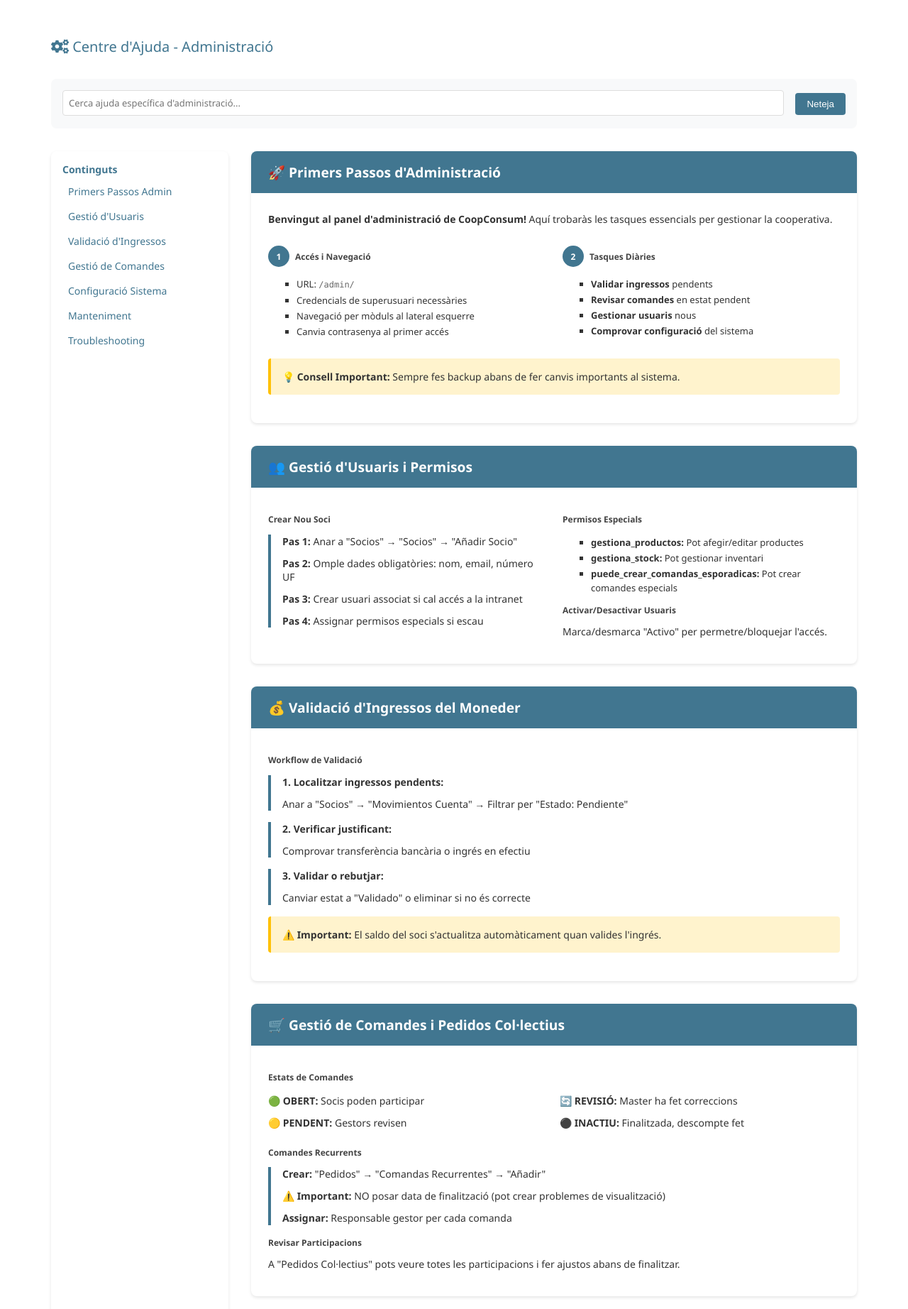
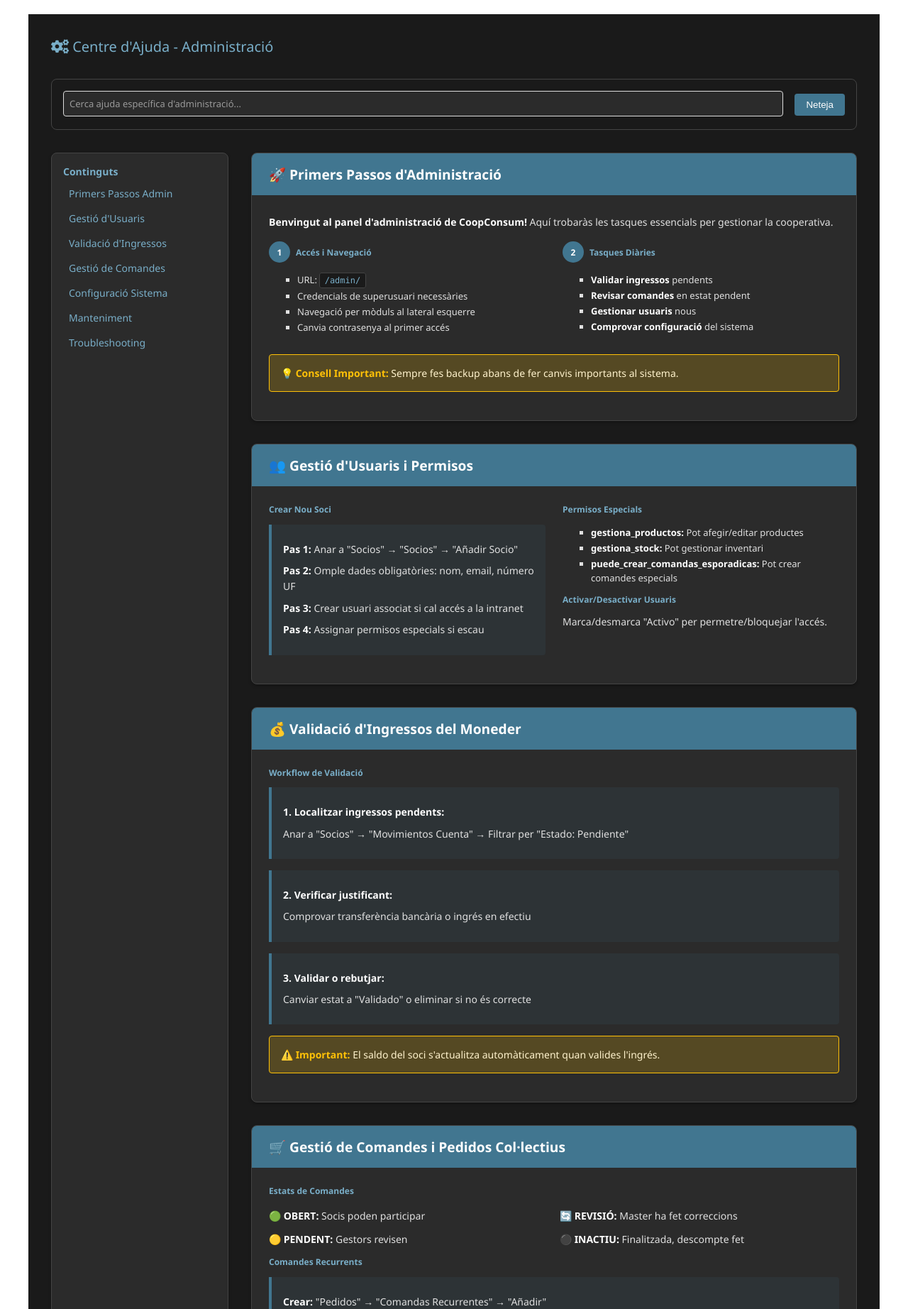
Before and after one commit to fosc19/coopconsum, a Django app: page /admin/ajuda/ in a window 1280 px wide. Shown: the part 94-1938 px from the top of the page at 71% size. Run offline with Django 5.2, Linux system fonts and the light colour scheme; data that the repository does not hold is empty; some libraries are stand-ins or nearby versions.

Commit message:
Fix admin help page styling for dark theme compatibility

```diff
--- a/templates/admin/ajuda_admin.html
+++ b/templates/admin/ajuda_admin.html
@@ -6,11 +6,13 @@
 {% block extrastyle %}
 {{ block.super }}
 <style>
+  /* Adaptar colors per tema fosc de Django admin */
   .admin-help-section {
     margin-bottom: 2rem;
-    background: white;
+    background: #2b2b2b;
+    border: 1px solid #444;
     border-radius: 8px;
-    box-shadow: 0 2px 4px rgba(0,0,0,0.1);
+    box-shadow: 0 2px 4px rgba(0,0,0,0.3);
     overflow: hidden;
   }
 
@@ -24,12 +26,44 @@
 
   .admin-help-content {
     padding: 1.5rem;
+    color: #f2f2f2;
+  }
+
+  .admin-help-content h4 {
+    color: #79aec8;
+    margin-top: 0;
+  }
+
+  .admin-help-content h5 {
+    color: #79aec8;
+  }
+
+  .admin-help-content p {
+    color: #e0e0e0;
+    line-height: 1.6;
+  }
+
+  .admin-help-content ul li {
+    color: #e0e0e0;
+  }
+
+  .admin-help-content strong {
+    color: #ffffff;
+  }
+
+  .admin-help-content code {
+    background: #1a1a1a;
+    color: #79aec8;
+    padding: 0.2rem 0.4rem;
+    border-radius: 3px;
+    border: 1px solid #444;
   }
 
   .admin-help-search {
     margin-bottom: 2rem;
     padding: 1rem;
-    background: #f8f9fa;
+    background: #1a1a1a;
+    border: 1px solid #444;
     border-radius: 8px;
   }
 
@@ -49,16 +83,22 @@
   .admin-help-toc {
     position: sticky;
     top: 20px;
-    background: white;
+    background: #2b2b2b;
+    border: 1px solid #444;
     border-radius: 8px;
     padding: 1rem;
-    box-shadow: 0 2px 4px rgba(0,0,0,0.1);
+    box-shadow: 0 2px 4px rgba(0,0,0,0.3);
+  }
+
+  .admin-help-toc h3 {
+    color: #79aec8 !important;
+    margin-top: 0;
   }
 
   .admin-help-toc a {
     display: block;
     padding: 0.5rem;
-    color: #417690;
+    color: #79aec8;
     text-decoration: none;
     border-radius: 4px;
     transition: background-color 0.2s;
@@ -74,6 +114,13 @@
     border-left: 4px solid #417690;
     padding-left: 1rem;
     margin-bottom: 1rem;
+    background: rgba(65, 118, 144, 0.1);
+    padding: 1rem;
+    border-radius: 0 4px 4px 0;
+  }
+
+  .workflow-step p {
+    margin: 0.5rem 0;
   }
 
   .alert-admin {
@@ -81,13 +128,63 @@
     margin: 1rem 0;
     border-radius: 4px;
     border-left: 4px solid #ffc107;
-    background-color: #fff3cd;
+    background-color: rgba(255, 193, 7, 0.2);
+    color: #fff3cd;
+    border: 1px solid #ffc107;
+  }
+
+  .alert-admin strong {
+    color: #ffc107;
+  }
+
+  .alert-admin a {
+    color: #79aec8;
   }
 
   .admin-container {
     max-width: 1200px;
     margin: 0 auto;
     padding: 2rem;
+    background: #1a1a1a;
+    min-height: 100vh;
+  }
+
+  .admin-container h1 {
+    color: #79aec8 !important;
+    margin-bottom: 2rem;
+  }
+
+  /* Ajustar input de cerca per tema fosc */
+  .admin-help-search input {
+    background: #2b2b2b;
+    color: #f2f2f2;
+    border: 1px solid #444;
+  }
+
+  .admin-help-search input::placeholder {
+    color: #999;
+  }
+
+  .admin-help-search button {
+    background: #417690;
+    color: white;
+    border: none;
+  }
+
+  .admin-help-search button:hover {
+    background: #5a94b8;
+  }
+
+  /* Grid responsive per tema fosc */
+  @media (max-width: 768px) {
+    .admin-container > div {
+      grid-template-columns: 1fr !important;
+    }
+
+    .admin-help-toc {
+      position: static;
+      margin-bottom: 2rem;
+    }
   }
 </style>
 {% endblock %}
```
